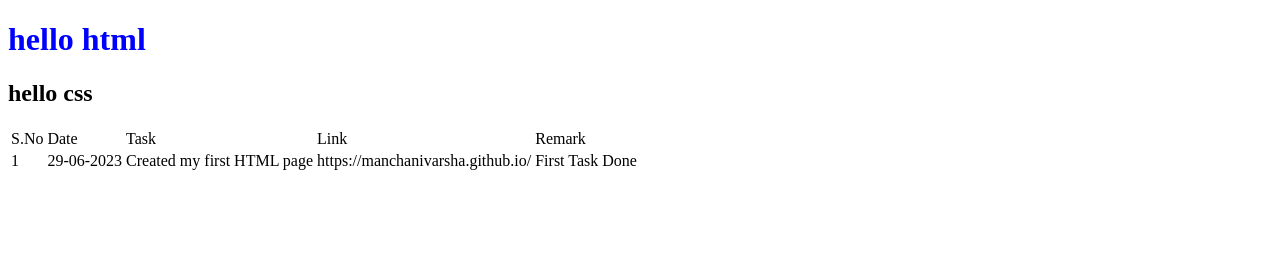
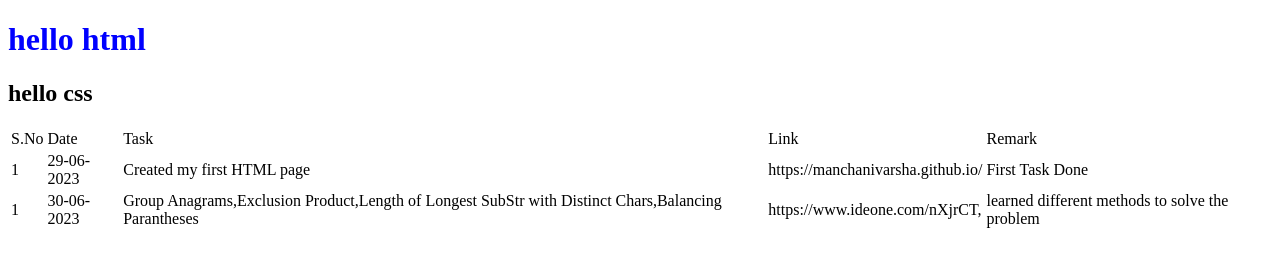
Before and after one commit to manchanivarsha/manchanivarsha.github.io, a plain HTML site: page index.html in a window 1280 px wide. Drawn offline with Linux system fonts and the light colour scheme.

Commit message:
updated the table

```diff
--- a/index.html
+++ b/index.html
@@ -25,6 +25,13 @@
             <td>https://manchanivarsha.github.io/</td>
             <td>First Task Done</td>
         </tr>
+        <tr>
+            <td>1</td>
+            <td>30-06-2023</td>
+            <td>Group Anagrams,Exclusion Product,Length of Longest SubStr with Distinct Chars,Balancing Parantheses </td>
+            <td>https://www.ideone.com/nXjrCT,</td>
+            <td>learned different methods to solve the problem</td>
+        </tr>
     </table>
     <script src="site.js"></script>
 </body>
```
